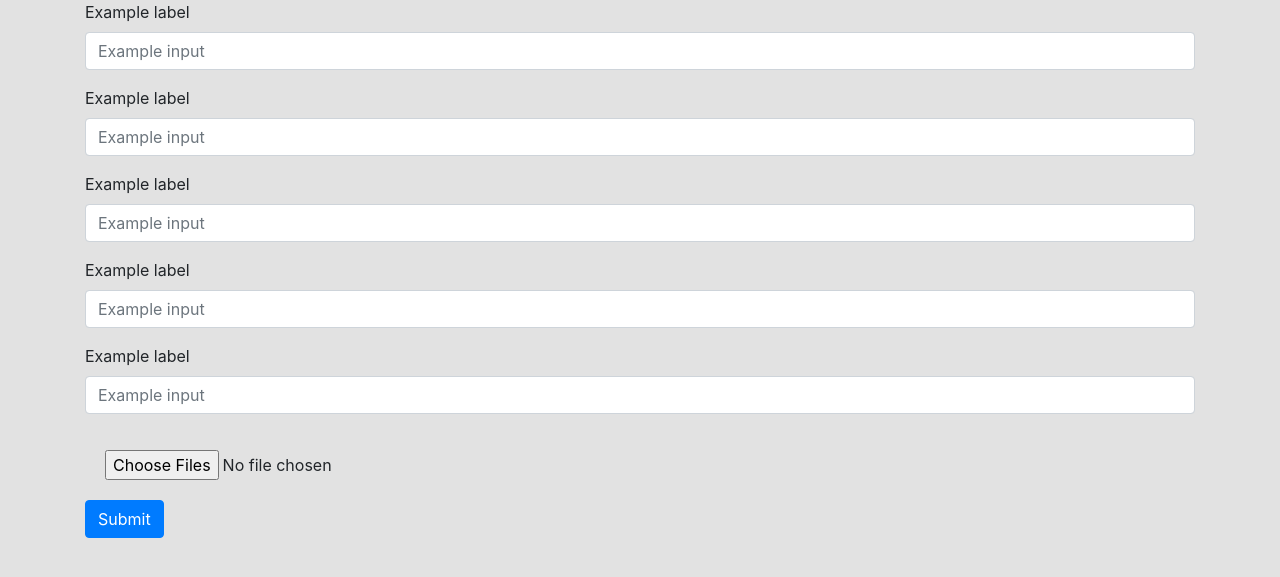
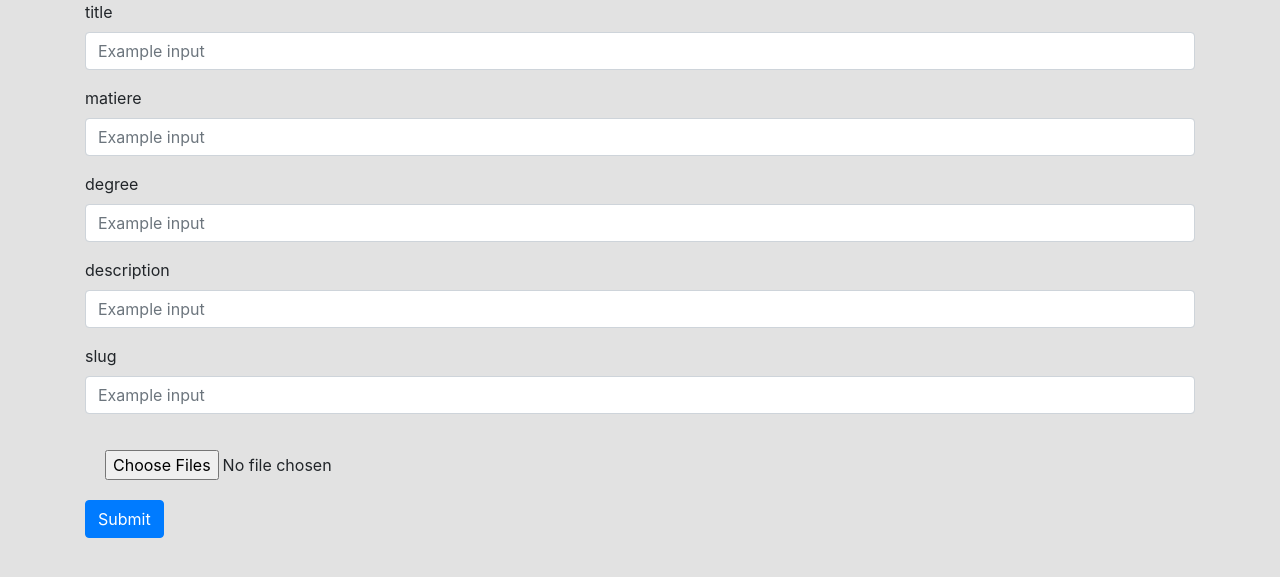
Before and after one commit to Omdaprog/ISIMA, a Django app: page / in a window 1280 px wide. Shown: the top 577 px of the page. Run offline with Django 3.2, Linux system fonts and the light colour scheme; some libraries are stand-ins or nearby versions.

Commit message:
add class base view FormView

```diff
--- a/isima_trivez/forms.py
+++ b/isima_trivez/forms.py
@@ -1,9 +1,26 @@
+from django.forms import ModelForm
+from .models import PdfStore , PdfImages
 from django import forms
 
-class UploadFrom(forms.Form):
+class UploadForm(ModelForm):
     title = forms.CharField()
-    matiere = forms.CharField()
+    matire = forms.CharField()
     degree = forms.CharField()
     description = forms.CharField()
     slug = forms.CharField()
-    image = forms.FileField(widget=forms.ClearableFileInput(attrs={'multiple': True}))
+
+
+    class Meta:
+        model = PdfStore
+        fields = ['title','matire','degree','description','slug']
+
+class UploadImages(forms.ModelForm):
+    pass
+#     # image = forms.FileField(widget=forms.ClearableFileInput(attrs={'multiple': True}))
+#     class Meta:
+#         model = PdfImages
+#         fields= ['image']
+
+#         widgets = {
+#             'image': forms.ClearableFileInput(attrs={'multiple': True})
+#         }
--- a/isima_trivez/templates/base.html
+++ b/isima_trivez/templates/base.html
@@ -38,27 +38,27 @@
         <form method="POST" enctype="multipart/form-data">
             {% csrf_token %}
             <div class="form-group">
-                <label for="formGroupExampleInput">Example label</label>
+                <label for="formGroupExampleInput">title</label>
                 <input name="title" type="text" class="form-control" placeholder="Example input">
             </div>
 
             <div class="form-group">
-                <label for="formGroupExampleInput">Example label</label>
-                <input name="matiere" type="text" class="form-control" placeholder="Example input">
+                <label for="formGroupExampleInput">matiere</label>
+                <input name="matire" type="text" class="form-control" placeholder="Example input">
             </div>
 
             <div class="form-group">
-                <label for="formGroupExampleInput">Example label</label>
+                <label for="formGroupExampleInput">degree</label>
                 <input name="degree" type="text" class="form-control" placeholder="Example input">
             </div>
 
             <div class="form-group">
-                <label for="formGroupExampleInput">Example label</label>
+                <label for="formGroupExampleInput">description</label>
                 <input name="description" type="text" class="form-control" placeholder="Example input">
             </div>
 
             <div class="form-group">
-                <label for="formGroupExampleInput">Example label</label>
+                <label for="formGroupExampleInput">slug</label>
                 <input name="slug" type="text" class="form-control" placeholder="Example input">
             </div>
 
--- a/isima_trivez/views.py
+++ b/isima_trivez/views.py
@@ -1,6 +1,6 @@
 from django.shortcuts import render, redirect
 from django.views.generic.edit import FormView
-from .forms import UploadFrom
+from .forms import  UploadImages, UploadForm
 from .models import PdfStore, PdfImages
 # def homepage(request):
 #     form = UploadFrom()
@@ -21,23 +21,48 @@ from .models import PdfStore, PdfImages
 
 
 class homepage(FormView):
-    form_class = UploadFrom
-    template_name = 'base.html'  # Replace with your template.
-    # success_url = render(request,"base.html") # Replace with your URL or reverse().
+    form_class = UploadForm
+    template_name = 'base.html'
+     # Replace with your template.
+    success_url = '/' # Replace with your URL or reverse().
 
-    def post(self, request):
+    def form_valid(self, form):
+        print('form saved')
+        form.save()
+        return super().form_valid(form)
 
-        form_class = self.get_form_class()
-        form = self.get_form(form_class)
-        files = request.FILES.getlist('image')
-        if form.is_valid():
-            pdfstore = form.save(commit=False)
-            pdfstore.save()
-            for f in files:
-                print(f)
-                file_instance = PdfImages(image=f)
-                file_instance.save() # https://github.com/Bhagyalakshmi18/Resume_django/blob/master/web_app/views.py
-            print('sucsessfuly posted')
-            return render(request,"base.html")
-        else:
-            return render(request,"base.html")
+
+
+    # def Post(self, request, *args, **kwargs):
+    #     print("post work fine")
+    #     form_class= self.get_form_class()
+    #     form = self.get_form(form_class)
+    #     files = request.FILES.getlist('image')
+    #     if form.is_valid():
+    #         for f in files:
+    #             print(f)
+    #             f.save()
+    #         return render(request,"base.html")
+    #     else:
+    #         return render(request,"base.html")
+
+
+
+
+
+    # def post(self, request):
+
+    #     form_class = self.get_form_class()
+    #     form = self.get_form(form_class)
+    #     files = request.FILES.getlist('image')
+    #     if form.is_valid():
+    #         pdfstore = form.save(commit=False)
+    #         pdfstore.save()
+    #         for f in files:
+    #             print(f)
+    #             file_instance = PdfImages(image=f)
+    #             file_instance.save() # https://github.com/Bhagyalakshmi18/Resume_django/blob/master/web_app/views.py
+    #         print('sucsessfuly posted')
+    #         return render(request,"base.html")
+    #     else:
+    #         return render(request,"base.html")
```
Also changed, not shown: db.sqlite3.
